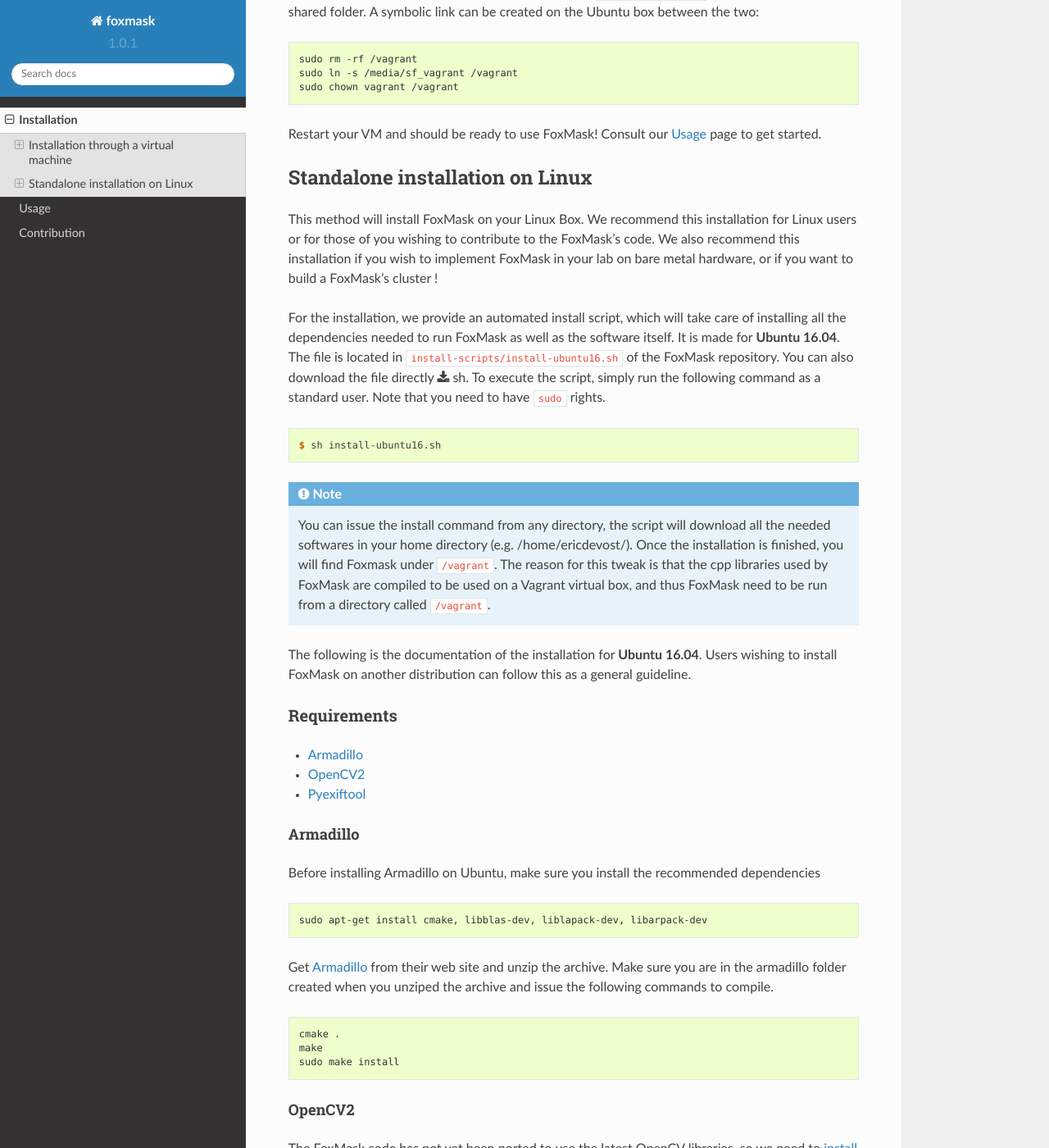
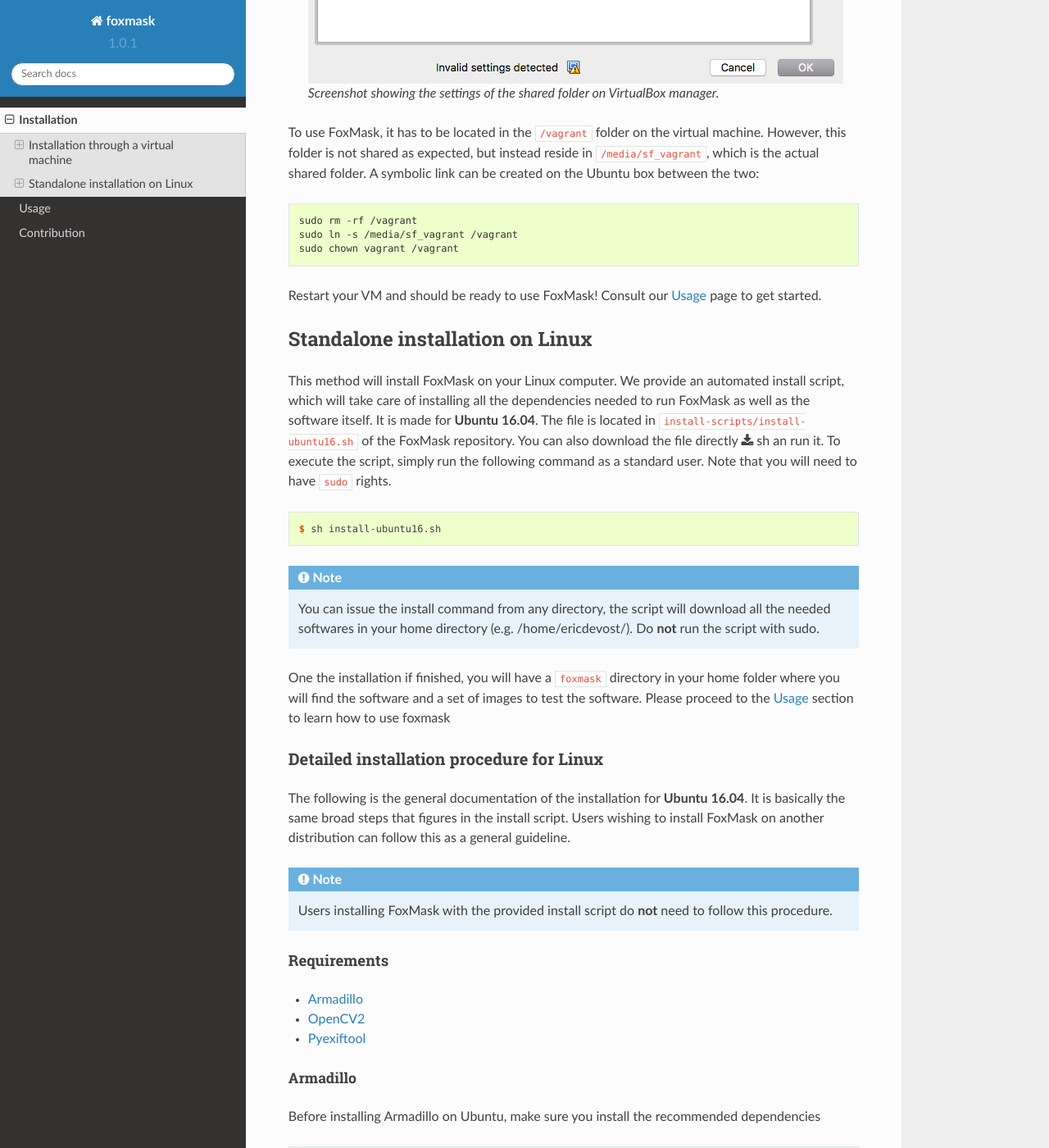
Before and after one commit to edevost/foxmask, a Sphinx documentation site: the page built from docs/installation.rst, in a window 1280 px wide and 1400 px high, scrolled down 2888 px. Shown: the whole window at 82% size. Built offline with Sphinx 7.4.7 and the Read the Docs theme 2.0.0, drawn with Linux system fonts in a browser that asks for light colours; some of the changed text lies outside the part shown.

Commit message:
Documentation on install script

```diff
--- a/docs/installation.rst
+++ b/docs/installation.rst
@@ -17,14 +17,21 @@
 We provide a complete virtual environment to run and
 use FoxMask. The main advantages of this installation
 is that there is no installation or configuration
-needed, apart of course the needed virtual environment.
-It can also be easily deployed on local virtual
-machines infrastructure or on cloud computing services
-as Amazon or Google cloud.
+needed, apart of course the needed software for
+virtual environment (Virtual Box and Vagrant).
 
-To run the virtual machine on your computer and to use
-FoxMask, you will need the following three open source
-softwares:
+.. note::
+   This method is suitable to rapidly get FoxMask up and running
+   and to test it on a set of your own images. However, anyone
+   serious about implementing an automated image analysis pipeline with
+   FoxMask should consider installing it on bare metal hardware running
+   a Linux OS, or on a virtual infrastructure running *libvirt*. We provide
+   a fully automated installation script, successfully
+   tested on *Ubuntu 16.04*. Please see :ref:`standalone installation on linux`
+   to install FoxMask on you Linux machine.
+
+To run the virtual machine on your Mac or Windows computer and to use
+FoxMask, you will need the following three open source softwares:
 
 * `VirtualBox`_
 * `Vagrant`_
@@ -119,21 +126,15 @@
 Standalone installation on Linux
 ================================
 
-This method will install FoxMask on your Linux Box.
-We recommend this installation for Linux users or
-for those of you wishing to contribute to the FoxMask's code.
-We also recommend this installation if you wish to implement
-FoxMask in your lab on bare metal hardware, or if you want to build a
-FoxMask's cluster !
-
-For the installation, we provide an automated install script, which will
-take care of installing all the dependencies needed to run FoxMask
-as well as the software itself. It is made for **Ubuntu 16.04**.
-The file is located in ``install-scripts/install-ubuntu16.sh`` of
-the FoxMask repository. You can also download the file directly
-:download:`sh <../install-scripts/install-ubuntu16.sh>`. To execute
-the script, simply run the following command as a standard user. Note
-that you need to have ``sudo`` rights.
+This method will install FoxMask on your Linux computer. We provide an
+automated install script, which will take care of installing all the
+dependencies needed to run FoxMask as well as the software itself. It is
+made for **Ubuntu 16.04**. The file is located in
+``install-scripts/install-ubuntu16.sh`` of the FoxMask repository.
+You can also download the file directly
+:download:`sh <../install-scripts/install-ubuntu16.sh>` an run it.
+To execute the script, simply run the following command as a standard user. Note
+that you will need to have ``sudo`` rights.
 
 
 .. code-block:: console
@@ -143,27 +144,38 @@
 .. note::
    You can issue the install command from any directory, the
    script will download all the needed softwares in your home
-   directory (e.g. /home/ericdevost/). Once the installation
-   is finished, you will find Foxmask under ``/vagrant``. The
-   reason for this tweak is that the cpp libraries used
-   by FoxMask are compiled to be used on a Vagrant virtual box, and
-   thus FoxMask need to be run from a directory called ``/vagrant``.
+   directory (e.g. /home/ericdevost/). Do **not** run the script
+   with sudo.
+
+One the installation if finished, you will have a ``foxmask`` directory
+in your home folder where you will find the software and a set of images
+to test the software. Please proceed to the :ref:`usage` section to learn
+how to use foxmask
+
+Detailed installation procedure for Linux
+-----------------------------------------
+
+The following is the general documentation of the installation
+for **Ubuntu 16.04**. It is basically the same broad steps that figures in
+the install script. Users wishing to install FoxMask on another distribution
+can follow this as a general guideline.
+
+.. note::
+  Users installing FoxMask with the provided install script
+  do **not** need to follow this procedure.
 
 
-The following is the documentation of the installation for **Ubuntu 16.04**.
-Users wishing to install FoxMask on another distribution can follow this
-as a general guideline.
 
 
 Requirements
-------------
+~~~~~~~~~~~~
 
 * `Armadillo`_
 * `OpenCV2`_
 * `Pyexiftool`_
 
 Armadillo
-~~~~~~~~~
++++++++++
 
 Before installing Armadillo on Ubuntu, make sure you install
 the recommended dependencies
@@ -185,7 +197,7 @@
 
 
 OpenCV2
-~~~~~~~
++++++++
 
 The FoxMask code has not yet been ported to use the latest OpenCV libraries, so
 we need to `install OpenCV2`_.
@@ -204,7 +216,7 @@
 .. _install opencv2: http://www.samontab.com/web/2014/06/installing-opencv-2-4-9-in-ubuntu-14-04-lts/
 
 Pyexiftool
-~~~~~~~~~~
+++++++++++
 
 Python module needed to read the images metadata.
 
```
Also changed, not shown: 1 other file.
